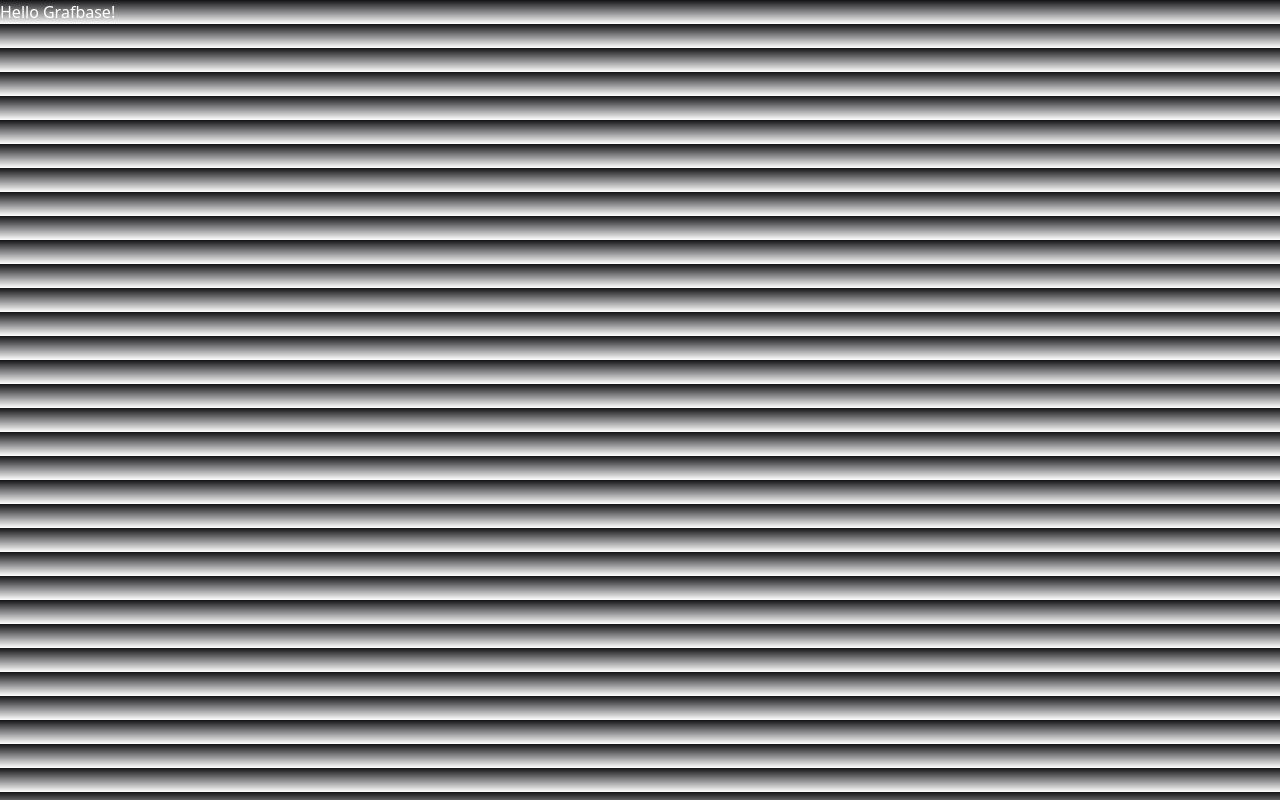
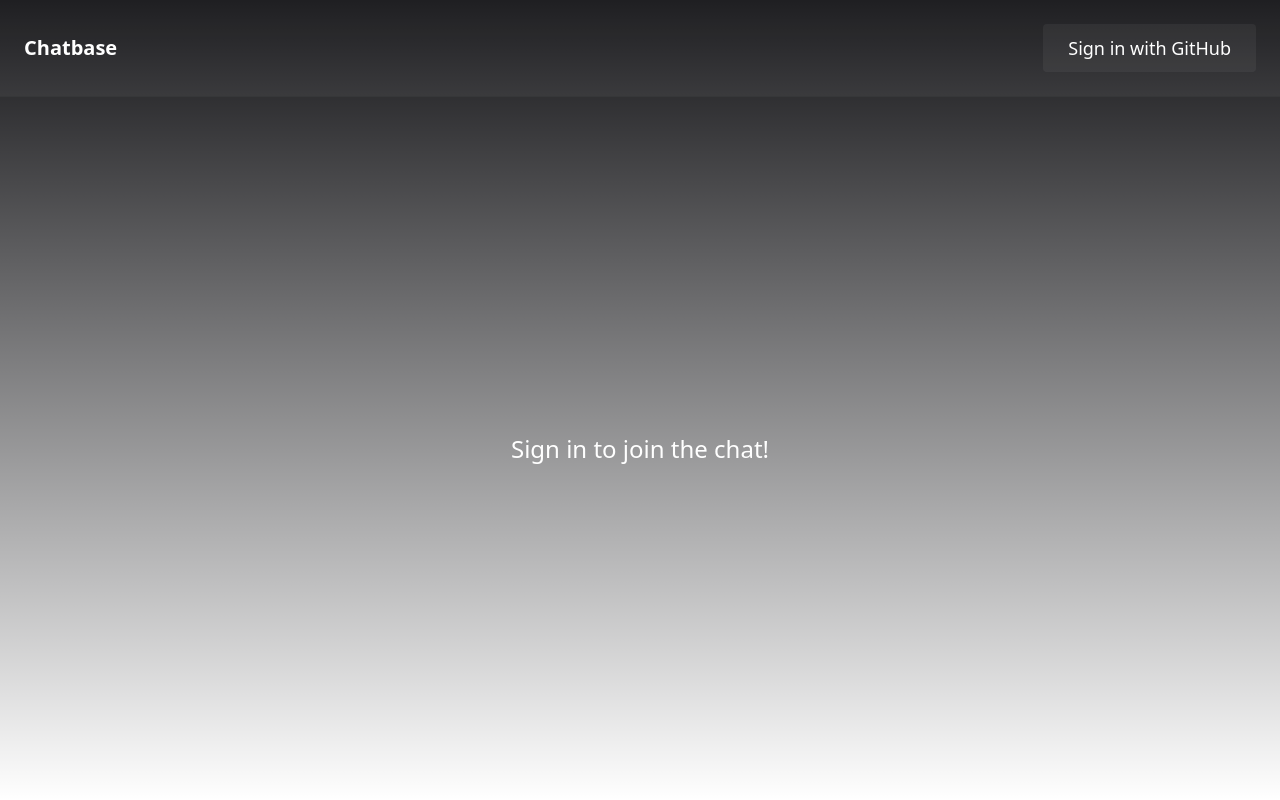
Before and after one commit to jmoliugp/web-llm-chatbot, a Next.js app: page / in a window 1280 px wide. Built offline with nearby package versions, Linux system fonts and the light colour scheme; no server answers.

Commit message:
integrating messing components into homepage

```diff
--- a/src/app/page.tsx
+++ b/src/app/page.tsx
@@ -1,7 +1,39 @@
+"use client";
+
+import { Header } from "@/components/Header";
+import { MessageList } from "@/components/MessageList";
+import { NewMessageForm } from "@/components/NewMessageForm";
+
+import { useSession } from "next-auth/react";
+
 export default function Home() {
+  const { data: session } = useSession();
+
   return (
-    <div className="flex flex-col">
-      <h1 className="text-white">Hello Grafbase!</h1>
+    <div className="flex flex-col h-screen w-screen">
+      <Header />
+      {session ? (
+        <>
+          <div className="flex-1 overflow-y-scroll p-6">
+            <div className="max-w-4xl mx-auto">
+              <div className="flex justify-between items-center">
+                <MessageList />
+              </div>
+            </div>
+          </div>
+          <div className="p-6 bg-white/5 border-t border-[#363739]">
+            <div className="max-w-4xl mx-auto">
+              <NewMessageForm />
+            </div>
+          </div>
+        </>
+      ) : (
+        <div className="h-full w-full flex items-center justify-center">
+          <p className="text-lg md:text-2xl text-white">
+            Sign in to join the chat!
+          </p>
+        </div>
+      )}
     </div>
   );
 }
--- a/src/components/Header.tsx
+++ b/src/components/Header.tsx
@@ -6,7 +6,7 @@ export function Header() {
 
   return (
     <header className="p-6 bg-white/5 border-b border-[#363739]">
-      <div className="max-w-4xl mx-auto">
+      <div className="mx-auto">
         <div className="flex justify-between items-center">
           <span className="text-white font-bold text-xl">Chatbase</span>
           {session ? (
```
